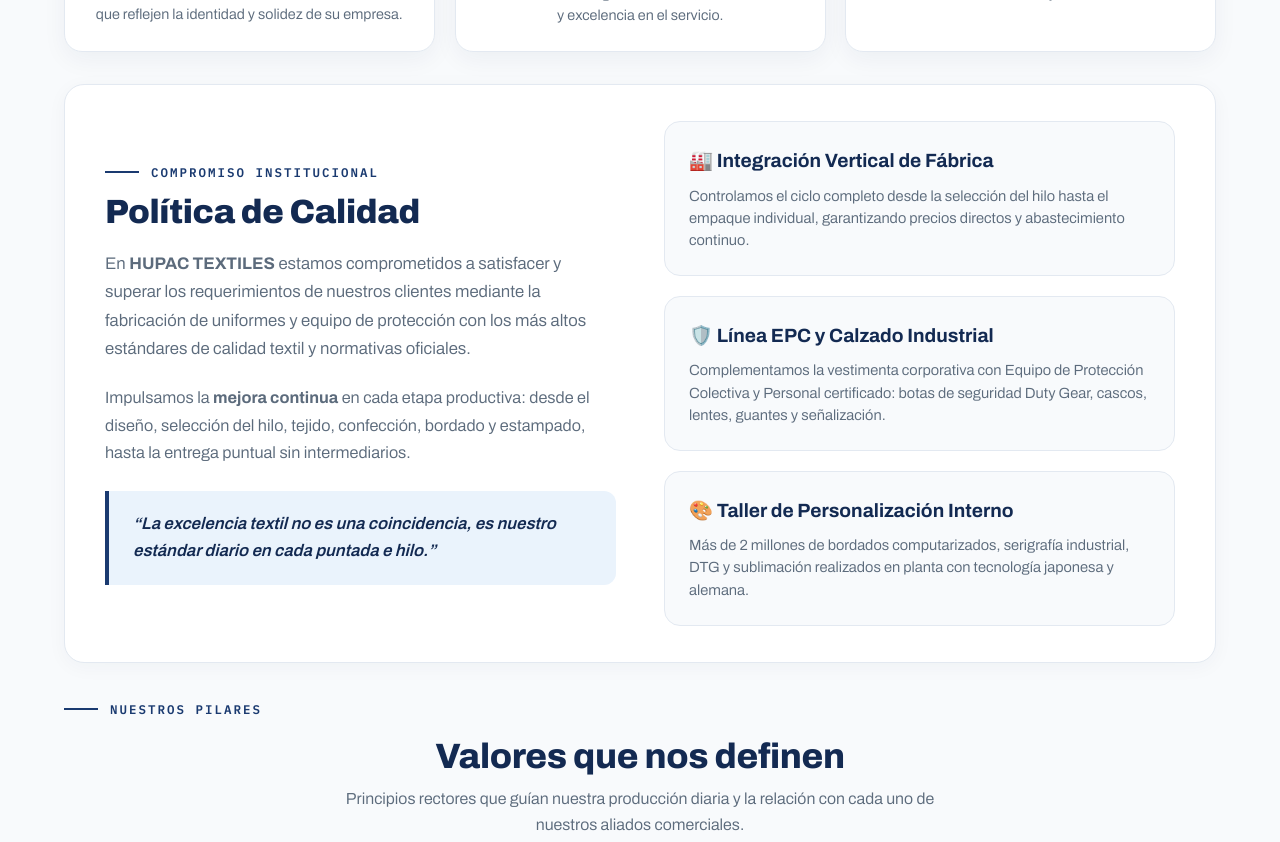
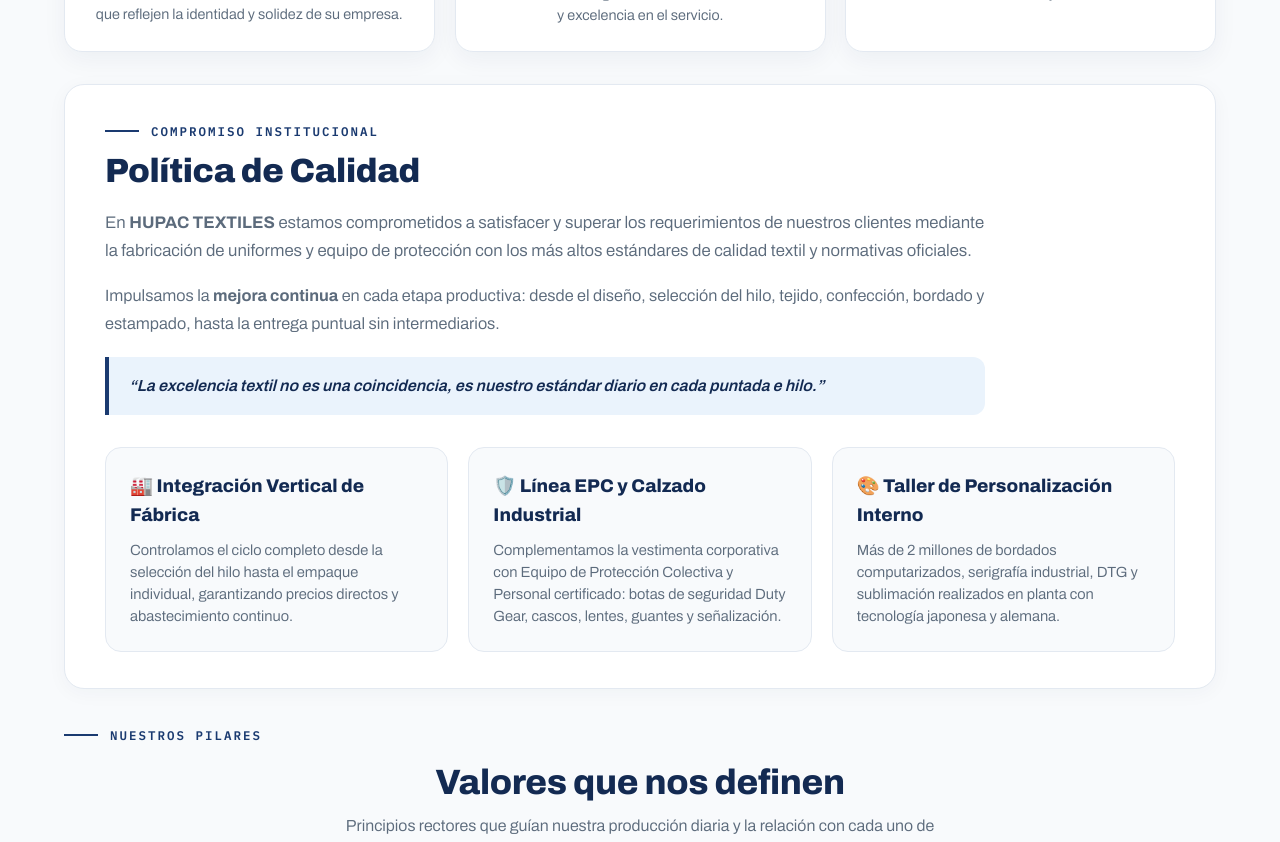
Before and after one commit to danieltrejomx/hupac-textiles-web, a Next.js app: page /nosotros in a window 1280 px wide. Shown: the part 440-1282 px from the top of the page. Built offline with nearby package versions, Linux system fonts and the light colour scheme.

Commit message:
style(nosotros): posicionar las 3 tarjetas de capacidades debajo del texto de Politica de calidad

```diff
--- a/app/nosotros/page.tsx
+++ b/app/nosotros/page.tsx
@@ -126,40 +126,41 @@
             boxShadow: '0 4px 20px rgba(19, 42, 82, 0.04)',
             marginBottom: '36px'
           }}>
-            <div style={{ display: 'grid', gridTemplateColumns: 'repeat(auto-fit, minmax(320px, 1fr))', gap: '48px', alignItems: 'center' }}>
-              <div>
+            {/* Texto de Política de Calidad Arriba */}
+            <div style={{ maxWidth: '880px', marginBottom: '32px' }}>
               <span className="eyebrow" style={{ color: 'var(--rey)', marginBottom: '10px' }}>Compromiso Institucional</span>
               <h2 style={{ fontSize: '2.1rem', color: 'var(--marino)', margin: '0 0 16px 0', lineHeight: 1.25, fontWeight: 850 }}>
                 Política de Calidad
               </h2>
-                <p style={{ fontSize: '1.05rem', color: 'var(--texto-2)', lineHeight: 1.7, marginBottom: '20px' }}>
+              <p style={{ fontSize: '1.05rem', color: 'var(--texto-2)', lineHeight: 1.7, marginBottom: '16px' }}>
                 En <strong>HUPAC TEXTILES</strong> estamos comprometidos a satisfacer y superar los requerimientos de nuestros clientes mediante la fabricación de uniformes y equipo de protección con los más altos estándares de calidad textil y normativas oficiales.
               </p>
-                <p style={{ fontSize: '1.02rem', color: 'var(--texto-2)', lineHeight: 1.7, marginBottom: '24px' }}>
+              <p style={{ fontSize: '1.02rem', color: 'var(--texto-2)', lineHeight: 1.7, marginBottom: '20px' }}>
                 Impulsamos la <strong>mejora continua</strong> en cada etapa productiva: desde el diseño, selección del hilo, tejido, confección, bordado y estampado, hasta la entrega puntual sin intermediarios.
               </p>
               <div style={{
-                  padding: '20px 24px',
+                padding: '16px 20px',
                 backgroundColor: 'var(--cielo)',
                 borderLeft: '4px solid var(--rey)',
                 borderRadius: '0 12px 12px 0',
                 fontStyle: 'italic',
                 color: 'var(--marino)',
                 fontWeight: 600,
-                  fontSize: '1.05rem'
+                fontSize: '1rem'
               }}>
                 &ldquo;La excelencia textil no es una coincidencia, es nuestro estándar diario en cada puntada e hilo.&rdquo;
               </div>
             </div>
 
-              <div style={{ display: 'flex', flexDirection: 'column', gap: '20px' }}>
+            {/* Las 3 Tarjetas Abajo */}
+            <div style={{ display: 'grid', gridTemplateColumns: 'repeat(auto-fit, minmax(260px, 1fr))', gap: '20px' }}>
               <div style={{
                 backgroundColor: '#f8fafc',
                 border: '1px solid var(--linea)',
                 borderRadius: '16px',
                 padding: '24px'
               }}>
-                  <h3 style={{ fontSize: '1.2rem', color: 'var(--marino)', margin: '0 0 8px 0', display: 'flex', alignItems: 'center', gap: '10px' }}>
+                <h3 style={{ fontSize: '1.15rem', color: 'var(--marino)', margin: '0 0 8px 0', display: 'flex', alignItems: 'center', gap: '10px', fontWeight: 800 }}>
                   🏭 Integración Vertical de Fábrica
                 </h3>
                 <p style={{ fontSize: '0.92rem', color: 'var(--texto-2)', margin: 0, lineHeight: 1.5 }}>
@@ -173,7 +174,7 @@
                 borderRadius: '16px',
                 padding: '24px'
               }}>
-                  <h3 style={{ fontSize: '1.2rem', color: 'var(--marino)', margin: '0 0 8px 0', display: 'flex', alignItems: 'center', gap: '10px' }}>
+                <h3 style={{ fontSize: '1.15rem', color: 'var(--marino)', margin: '0 0 8px 0', display: 'flex', alignItems: 'center', gap: '10px', fontWeight: 800 }}>
                   🛡️ Línea EPC y Calzado Industrial
                 </h3>
                 <p style={{ fontSize: '0.92rem', color: 'var(--texto-2)', margin: 0, lineHeight: 1.5 }}>
@@ -187,13 +188,12 @@
                 borderRadius: '16px',
                 padding: '24px'
               }}>
-                  <h3 style={{ fontSize: '1.2rem', color: 'var(--marino)', margin: '0 0 8px 0', display: 'flex', alignItems: 'center', gap: '10px' }}>
+                <h3 style={{ fontSize: '1.15rem', color: 'var(--marino)', margin: '0 0 8px 0', display: 'flex', alignItems: 'center', gap: '10px', fontWeight: 800 }}>
                   🎨 Taller de Personalización Interno
                 </h3>
                 <p style={{ fontSize: '0.92rem', color: 'var(--texto-2)', margin: 0, lineHeight: 1.5 }}>
                   Más de 2 millones de bordados computarizados, serigrafía industrial, DTG y sublimación realizados en planta con tecnología japonesa y alemana.
                 </p>
-                </div>
               </div>
             </div>
           </div>
```
Lines whose indentation alone changed are shown as unchanged.
